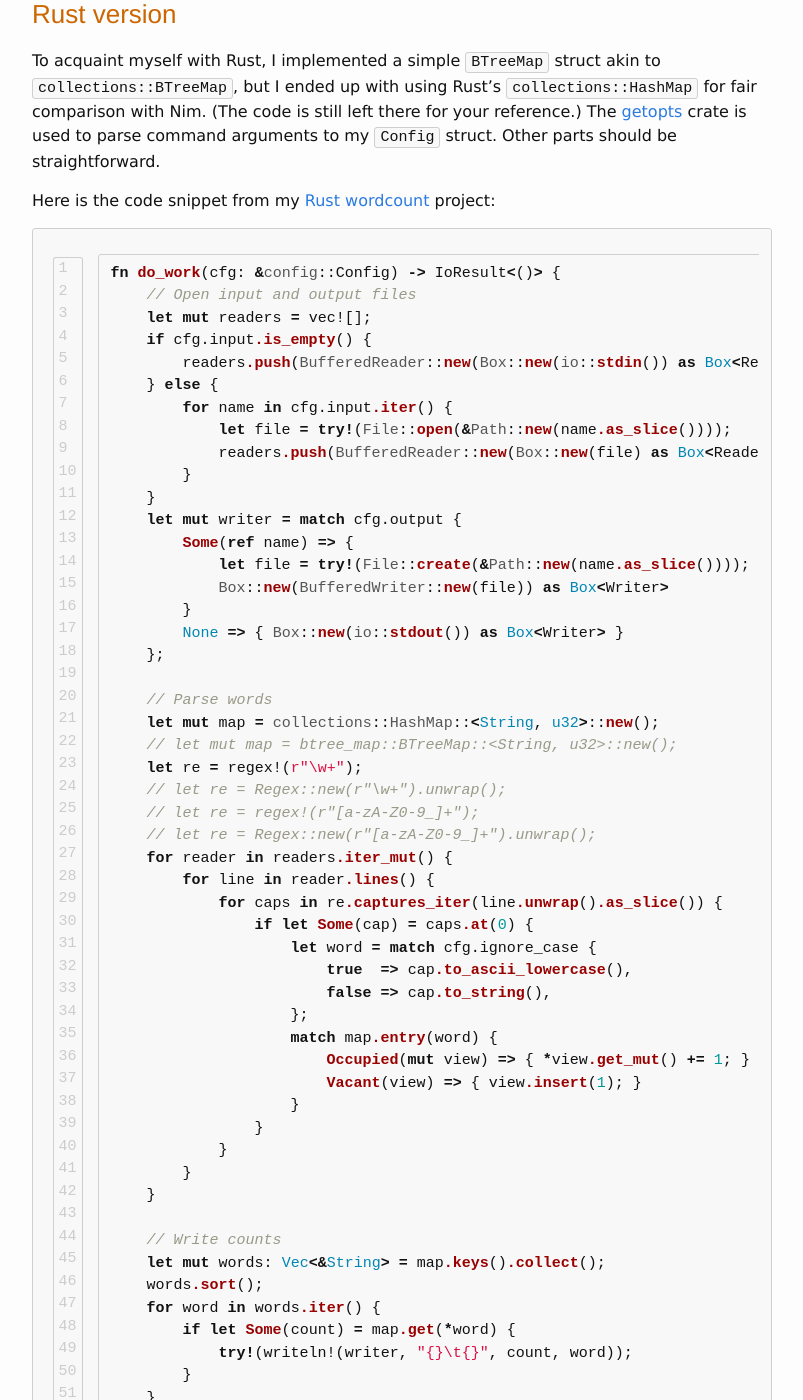
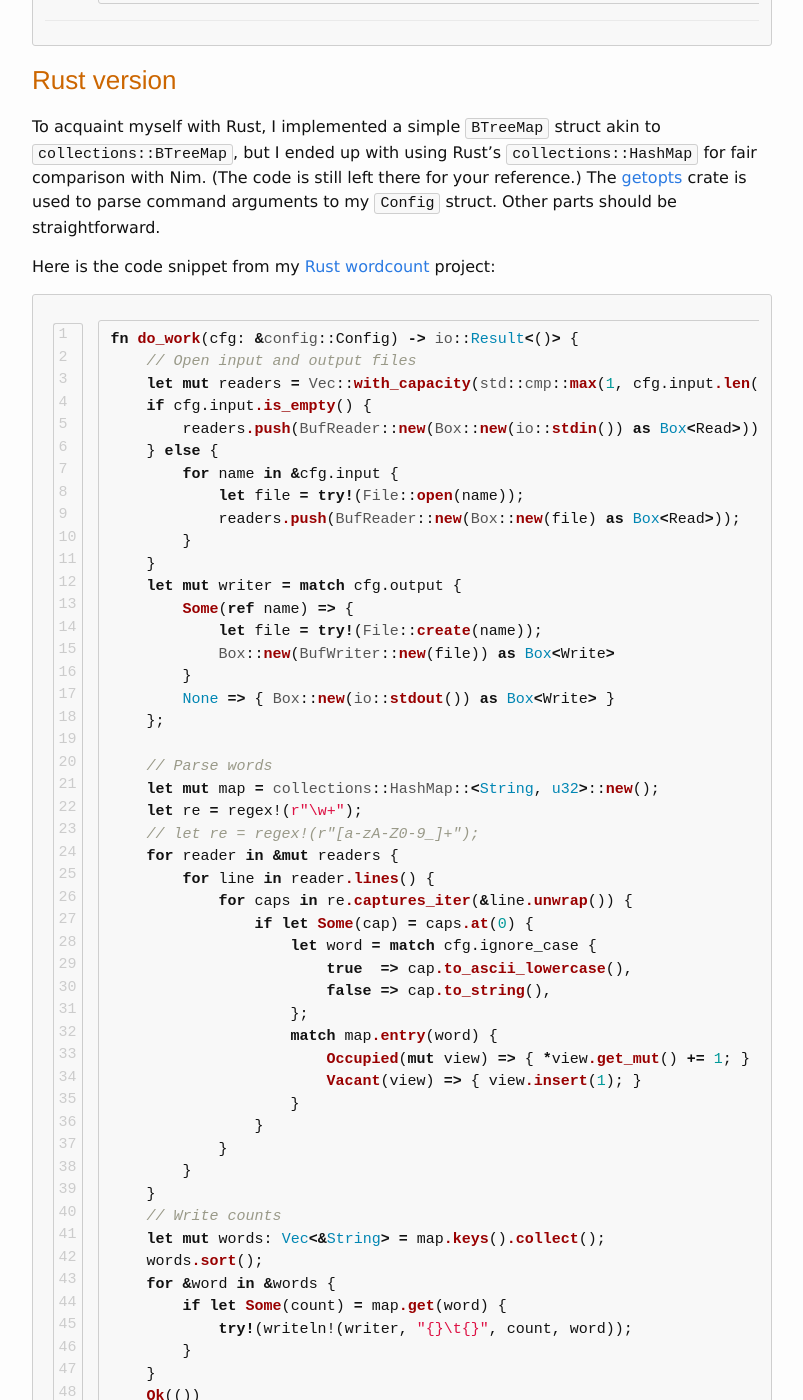
Before and after one commit to arthurtw/arthurtw.github.io, a Jekyll site: the page built from _posts/2015-01-12-quick-comparison-nim-vs-rust.md, in a window 1280 px wide and 1400 px high, scrolled down 2113 px. Shown: the whole window, without its empty margins (238-1041 px from the left). Built offline with Jekyll 4.4.1, drawn with Linux system fonts in a browser that asks for light colours; some of the changed text lies outside the part shown.

Commit message:
Merge Zachary Dremann's pull request for the newest version of Rust

```diff
--- a/_posts/2015-01-12-quick-comparison-nim-vs-rust.md
+++ b/_posts/2015-01-12-quick-comparison-nim-vs-rust.md
@@ -80,35 +82,32 @@ To acquaint myself with Rust, I implemented a simple `BTreeMap` struct akin to `
 Here is the code snippet from my [Rust wordcount](https://github.com/arthurtw/rust-examples/tree/master/wordcount) project:
 
 {% highlight rust linenos %}
-fn do_work(cfg: &config::Config) -> IoResult<()> {
+fn do_work(cfg: &config::Config) -> io::Result<()> {
     // Open input and output files
-    let mut readers = vec![];
+    let mut readers = Vec::with_capacity(std::cmp::max(1, cfg.input.len()));
     if cfg.input.is_empty() {
-        readers.push(BufferedReader::new(Box::new(io::stdin()) as Box<Reader>));
+        readers.push(BufReader::new(Box::new(io::stdin()) as Box<Read>));
     } else {
-        for name in cfg.input.iter() {
-            let file = try!(File::open(&Path::new(name.as_slice())));
-            readers.push(BufferedReader::new(Box::new(file) as Box<Reader>));
+        for name in &cfg.input {
+            let file = try!(File::open(name));
+            readers.push(BufReader::new(Box::new(file) as Box<Read>));
         }
     }
     let mut writer = match cfg.output {
         Some(ref name) => {
-            let file = try!(File::create(&Path::new(name.as_slice())));
-            Box::new(BufferedWriter::new(file)) as Box<Writer>
+            let file = try!(File::create(name));
+            Box::new(BufWriter::new(file)) as Box<Write>
         }
-        None => { Box::new(io::stdout()) as Box<Writer> }
+        None => { Box::new(io::stdout()) as Box<Write> }
     };
 
     // Parse words
     let mut map = collections::HashMap::<String, u32>::new();
-    // let mut map = btree_map::BTreeMap::<String, u32>::new();
     let re = regex!(r"\w+");
-    // let re = Regex::new(r"\w+").unwrap();
     // let re = regex!(r"[a-zA-Z0-9_]+");
-    // let re = Regex::new(r"[a-zA-Z0-9_]+").unwrap();
-    for reader in readers.iter_mut() {
+    for reader in &mut readers {
         for line in reader.lines() {
-            for caps in re.captures_iter(line.unwrap().as_slice()) {
+            for caps in re.captures_iter(&line.unwrap()) {
                 if let Some(cap) = caps.at(0) {
                     let word = match cfg.ignore_case {
                         true  => cap.to_ascii_lowercase(),
@@ -122,20 +121,17 @@ fn do_work(cfg: &config::Config) -> IoResult<()> {
             }
         }
     }
-
     // Write counts
     let mut words: Vec<&String> = map.keys().collect();
     words.sort();
-    for word in words.iter() {
-        if let Some(count) = map.get(*word) {
+    for &word in &words {
+        if let Some(count) = map.get(word) {
             try!(writeln!(writer, "{}\t{}", count, word));
         }
     }
     Ok(())
 }
 {% endhighlight %}
-
-If you build the project by yourself, you may want to uncomment line 2 of [main.rs](https://github.com/arthurtw/rust-examples/blob/master/wordcount/src/main.rs) to disable the superflous warnings resulting from the “unstable” state of Rust 1.0 alpha libraries.
 
 Zachary Dremann’s [pull request](https://github.com/arthurtw/rust-examples/pull/1/files) suggested using `find_iter`. I keep using `captures_iter` for consistency with the Nim version, but did refine my code a bit.
 
@@ -302,7 +298,7 @@ impl Conway {
     }
 }
 
-impl fmt::String for Conway {
+impl fmt::Display for Conway {
     fn fmt(&self, f: &mut fmt::Formatter) -> fmt::Result {
         for row in self.map.iter() {
             for cell in row.iter() {
@@ -317,15 +313,15 @@ impl fmt::String for Conway {
 
 In line 49, I intended to determine if the new map has changed, but it turns out a simple comparison `self.map != newmap` won’t work for array size > 32, unless you implement `PartialEq` trait.
 
-Note that using unsafe `libc::exit` in my [main.rs](https://github.com/arthurtw/rust-examples/blob/master/conway/src/main.rs#L20) is very non-idiomatic in Rust. Zachary Dremann’s [pull request](https://github.com/arthurtw/rust-examples/pull/2/files) elegantly avoided the glaring `libc::exit` with `select!` and a non-blocking timer receiver. You may want to take a look.
+Note that using unsafe `libc::exit` in my [main.rs](https://github.com/arthurtw/rust-examples/blob/master/conway/src/main.rs#L23) is very non-idiomatic in Rust. Zachary Dremann’s [pull request](https://github.com/arthurtw/rust-examples/pull/2/files) elegantly avoided the glaring `libc::exit` with `select!` and a non-blocking timer receiver. You may want to take a look.
 
 ### Execution time comparison
 
 To measure the execution time, some code changes are needed:
 
-1. Comment out the sleep function in [conway.nim](https://github.com/arthurtw/nim-examples/blob/master/conway/conway.nim#L31) and [main.rs](https://github.com/arthurtw/rust-examples/blob/master/conway/src/main.rs#L34).
+1. Comment out the sleep function in [conway.nim](https://github.com/arthurtw/nim-examples/blob/master/conway/conway.nim#L31) and [main.rs](https://github.com/arthurtw/rust-examples/blob/master/conway/src/main.rs#L37).
 1. Change the loop count from 300 to 30000.
-1. As the map redraw is time-consuming, the measurement is taken both (1) with and (2) without map print (i.e. comment out the map print lines in [conway.nim](https://github.com/arthurtw/nim-examples/blob/master/conway/conway.nim#L29) and [main.rs](https://github.com/arthurtw/rust-examples/blob/master/conway/src/main.rs#L31,L32)).
+1. As the map redraw is time-consuming, the measurement is taken both (1) with and (2) without map print (i.e. comment out the map print lines in [conway.nim](https://github.com/arthurtw/nim-examples/blob/master/conway/conway.nim#L29) and [main.rs](https://github.com/arthurtw/rust-examples/blob/master/conway/src/main.rs#L34,L35)).
 
 Here is the result with Nim’s `-d:release` and Rust’s `--release` flags:
 
```
Also changed, not shown: other parts of _posts/2015-01-12-quick-comparison-nim-vs-rust.md (+7 -5 lines).
